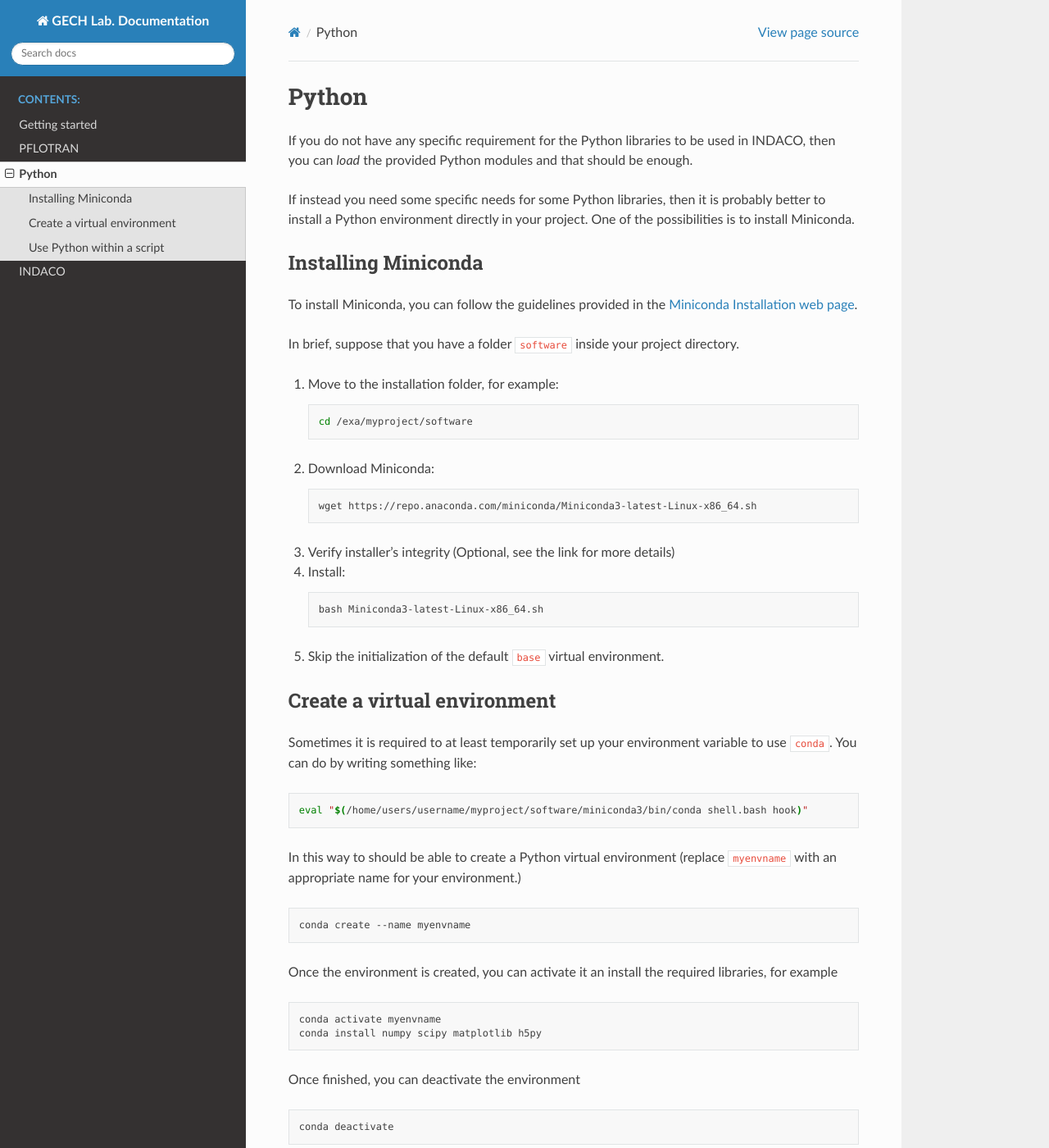
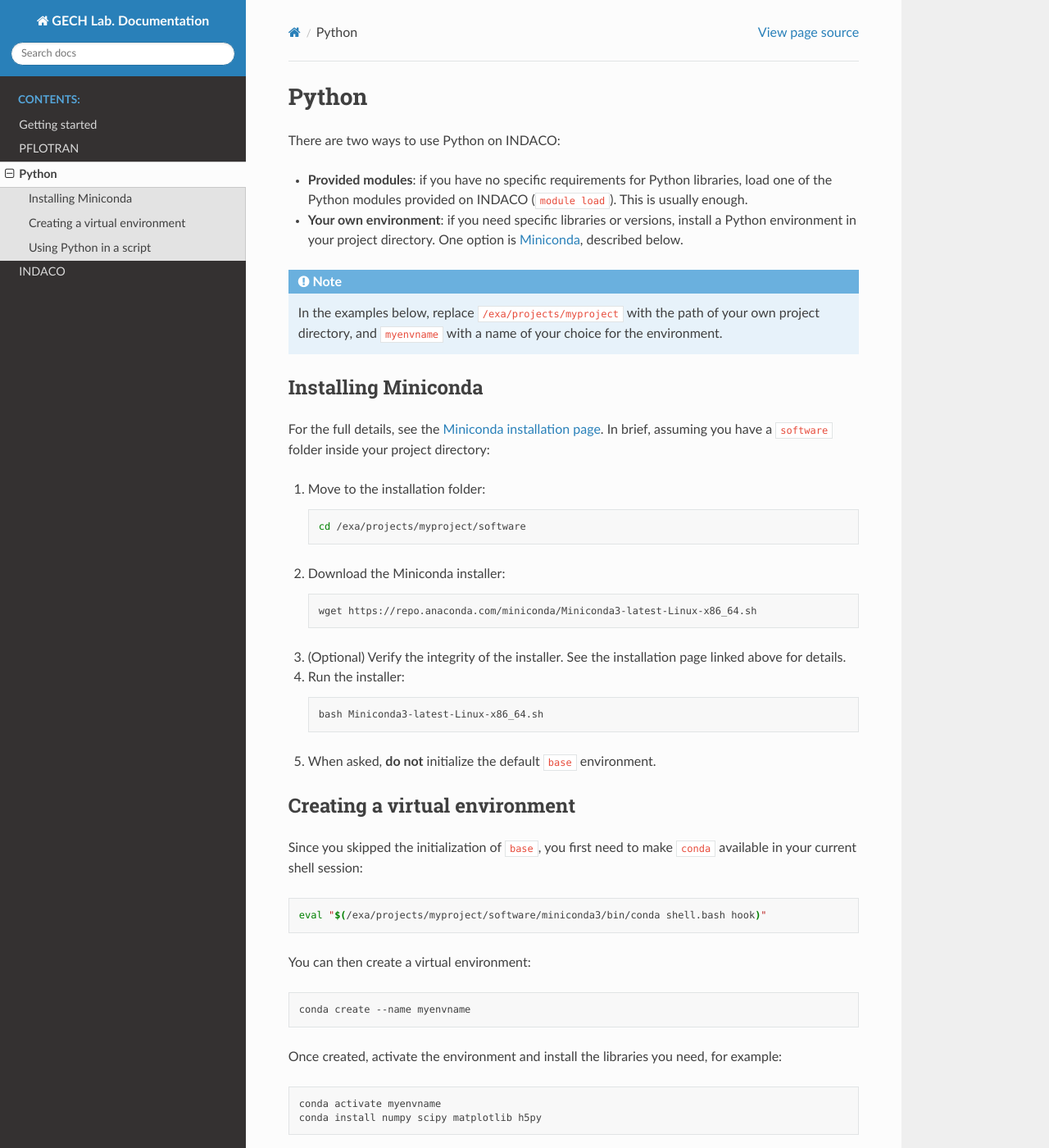
Before and after one commit to gechlab/gechlab-doc, a Sphinx documentation site: the page built from docs/software/python.rst, in a window 1280 px wide and 1400 px high. Shown: the whole window at 82% size. Built offline with Sphinx 7.4.7 and the Read the Docs theme 3.1.0, drawn with Linux system fonts in a browser that asks for light colours; some of the changed text lies outside the part shown.

Commit message:
Improved and cleanup readability

```diff
--- a/docs/software/python.rst
+++ b/docs/software/python.rst
@@ -1,91 +1,99 @@
 Python
-====================
+======
 
-If you do not have any specific requirement for the Python libraries
-to be used in INDACO, then you can `load` the provided Python modules
-and that should be enough.
+There are two ways to use Python on INDACO:
 
-If instead you need some specific needs for some Python libraries,
-then it is probably better to install a Python environment directly in
-your project. One of the possibilities is to install Miniconda.
+- **Provided modules**: if you have no specific requirements for Python
+  libraries, load one of the Python modules provided on INDACO
+  (``module load``). This is usually enough.
+- **Your own environment**: if you need specific libraries or versions,
+  install a Python environment in your project directory. One option is
+  `Miniconda <https://docs.conda.io/en/latest/miniconda.html>`_, described below.
+
+.. note::
+
+   In the examples below, replace ``/exa/projects/myproject`` with the path of
+   your own project directory, and ``myenvname`` with a name of your choice
+   for the environment.
+
 
 Installing Miniconda
------------------------------
+--------------------
 
-To install Miniconda, you can follow the guidelines provided in the
-`Miniconda Installation web page
+For the full details, see the `Miniconda installation page
 <https://continuumio-docs.readthedocs-hosted.com/miniconda/install/>`_.
+In brief, assuming you have a ``software`` folder inside your project
+directory:
 
-In brief, suppose that you have a folder ``software`` inside your project directory.
-
-1. Move to the installation folder, for example:
+1. Move to the installation folder:
 
    .. code:: bash
 
-	     cd /exa/myproject/software
+      cd /exa/projects/myproject/software
 
-2. Download Miniconda:
+2. Download the Miniconda installer:
 
    .. code:: bash
 
-	     wget https://repo.anaconda.com/miniconda/Miniconda3-latest-Linux-x86_64.sh
+      wget https://repo.anaconda.com/miniconda/Miniconda3-latest-Linux-x86_64.sh
 
-3. Verify installer's integrity (Optional, see the link for more details)
-4. Install:
+3. (Optional) Verify the integrity of the installer. See the installation
+   page linked above for details.
+
+4. Run the installer:
 
    .. code:: bash
 
-	     bash Miniconda3-latest-Linux-x86_64.sh
+      bash Miniconda3-latest-Linux-x86_64.sh
 
-5. Skip the initialization of the default ``base`` virtual environment.
+5. When asked, **do not** initialize the default ``base`` environment.
 
 
-Create a virtual environment
--------------------------------------------
+Creating a virtual environment
+------------------------------
 
-Sometimes it is required to at least temporarily set up your environment variable to use ``conda``.
-You can do by writing something like:
+Since you skipped the initialization of ``base``, you first need to make
+``conda`` available in your current shell session:
 
 .. code:: bash
 
-	  eval "$(/home/users/username/myproject/software/miniconda3/bin/conda shell.bash hook)"
+   eval "$(/exa/projects/myproject/software/miniconda3/bin/conda shell.bash hook)"
 
-In this way to should be able to create a Python virtual environment
-(replace ``myenvname`` with an appropriate name for your environment.)
+You can then create a virtual environment:
 
 .. code:: bash
 
-	  conda create --name myenvname
+   conda create --name myenvname
 
-Once the environment is created, you can activate it an install the required libraries, for example
+Once created, activate the environment and install the libraries you need,
+for example:
 
 .. code:: bash
 
-	  conda activate myenvname
-	  conda install numpy scipy matplotlib h5py
+   conda activate myenvname
+   conda install numpy scipy matplotlib h5py
 
-Once finished, you can deactivate the environment
+When you are done, deactivate the environment:
 
 .. code:: bash
 
-	  conda deactivate
+   conda deactivate
 
 
-Use Python within a script
---------------------------------------
+Using Python in a script
+------------------------
 
-If you have a `bash` script that you want to run during an interactive
-session or a `slurm` batch file to submit with `sbatch`, you have to
-add a couple of lines to
+To use your environment in a ``bash`` script (run in an interactive session)
+or in a ``slurm`` batch file (submitted with ``sbatch``), add two lines
+before any Python command:
 
-- set up the environment variables to allow loading `conda` and the corresponding `Python`;
-- activate the corresponding virtual environment
-
-The two lines to add should look something like this:
+- the first makes ``conda`` available, so the right ``python`` can be found;
+- the second activates your virtual environment.
 
 .. code:: bash
 
-	  source /exa/projects/myproject/software/miniconda3/etc/profile.d/conda.sh
-	  conda activate myenvname
+   source /exa/projects/myproject/software/miniconda3/etc/profile.d/conda.sh
+   conda activate myenvname
 
-Then, inside your script, you can call any python script like ``python myscript.py``.
+After that, you can run Python scripts as usual, for example
+``python myscript.py``.
```
